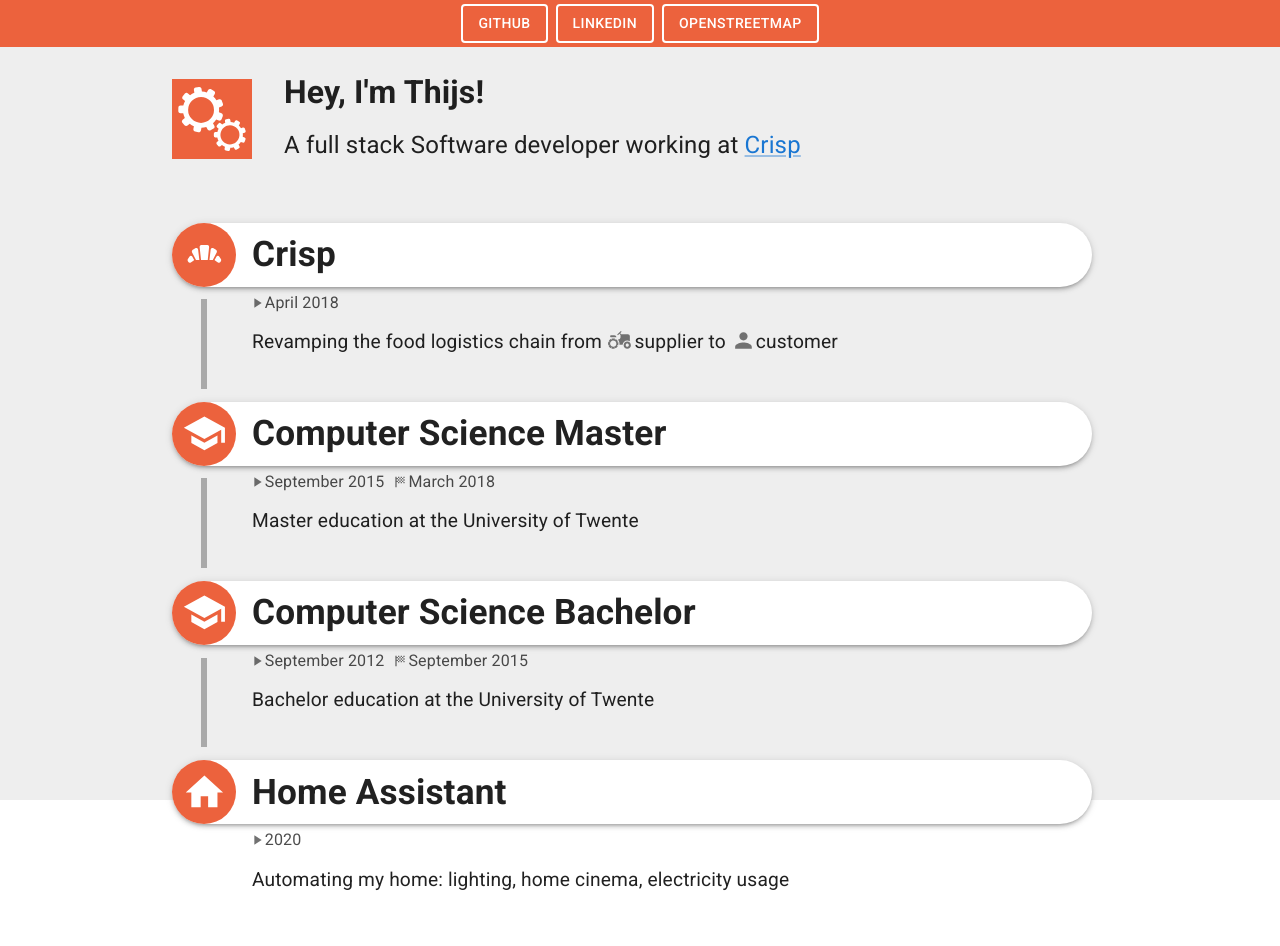
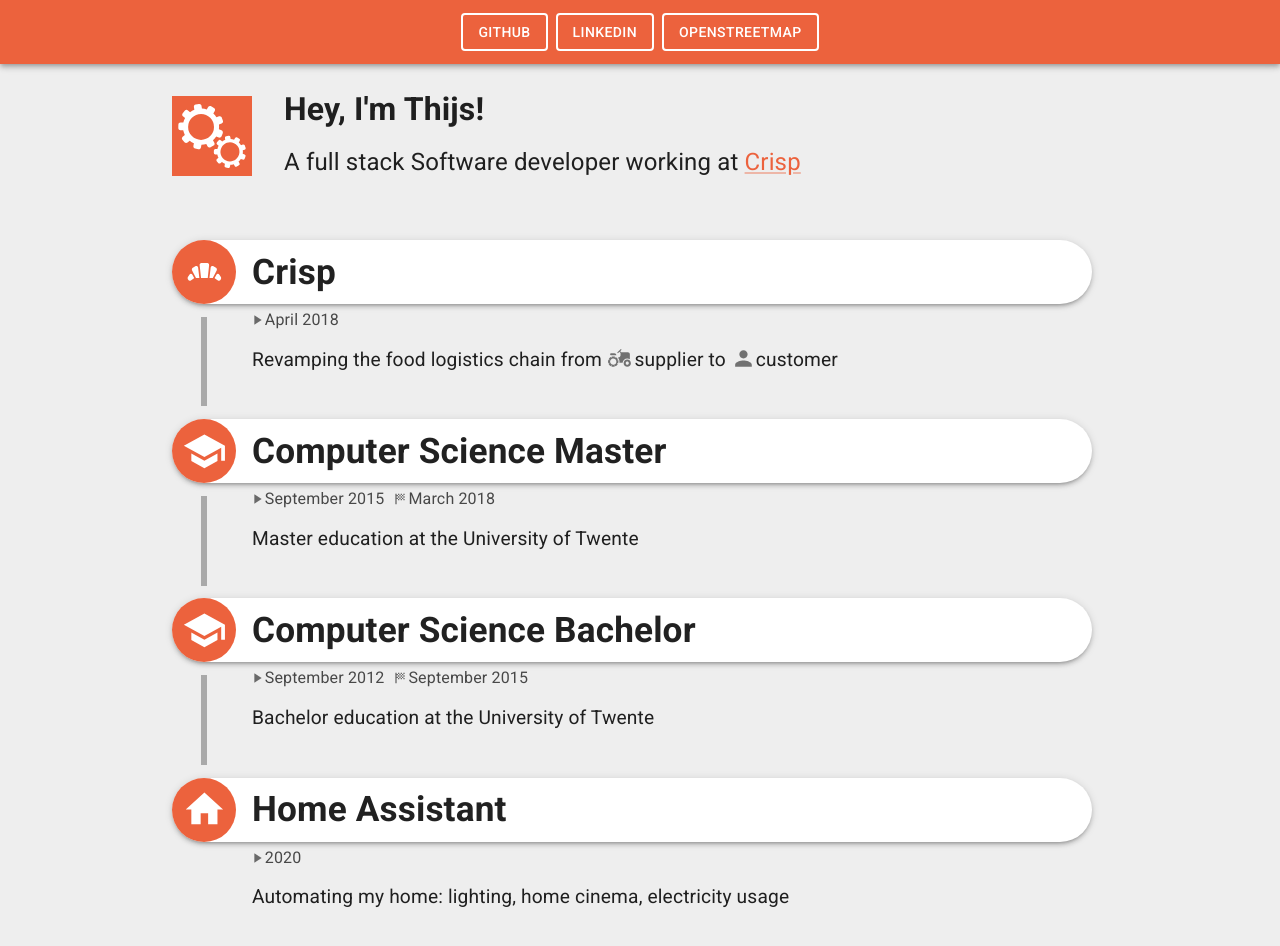
Before and after one commit to NLthijs48/NLthijs48.github.io, a React (Create React App) app: page / in a window 1280 px wide. Shown: the top 946 px of the page. Built offline with nearby package versions, Linux system fonts and the light colour scheme.

Commit message:
Define Material-UI theme, use it
Prevents defining same colors in multiple places

```diff
--- a/src/components/Header.tsx
+++ b/src/components/Header.tsx
@@ -1,16 +1,16 @@
 import React from 'react';
 import Button from '@mui/material/Button';
 import Link from '@mui/material/Link';
+import {AppBar, Toolbar} from '@mui/material';
 
 /** Header at the top of the page */
 function Header() {
 	return (
-		<header
+		<AppBar position="relative">
+			<Toolbar
 				style={{
 					display: 'flex',
 					flexDirection: 'row',
-				backgroundColor: '#ec623d',
-				height: 50,
 					justifyContent: 'center',
 					width: '100%',
 				}}
@@ -18,7 +18,8 @@
 				<ExternalLinkButton href="https://github.com/NLthijs48">Github</ExternalLinkButton>
 				<ExternalLinkButton href="https://www.linkedin.com/in/thijswiefferink/">LinkedIn</ExternalLinkButton>
 				<ExternalLinkButton href="https://www.openstreetmap.org/user/NLthijs48">OpenStreetMap</ExternalLinkButton>
-		</header>
+			</Toolbar>
+		</AppBar>
 	);
 }
 
--- a/src/index.tsx
+++ b/src/index.tsx
@@ -2,11 +2,12 @@
 import ReactDOM from 'react-dom/client';
 import HomePage from './HomePage';
 import reportWebVitals from './reportWebVitals';
-import {CssBaseline} from '@mui/material';
+import {CssBaseline, ThemeProvider} from '@mui/material';
 import '@fontsource/roboto/300.css';
 import '@fontsource/roboto/400.css';
 import '@fontsource/roboto/500.css';
 import '@fontsource/roboto/700.css';
+import theme from './theme';
 
 // https://mui.com/material-ui/getting-started/installation/
 // TODO: Sentry
@@ -14,8 +15,10 @@
 const root = ReactDOM.createRoot(document.getElementById('root') as HTMLElement);
 root.render(
 	<React.StrictMode>
-		<CssBaseline />
-		<HomePage />
+		<ThemeProvider theme={theme}>
+			<CssBaseline />
+			<HomePage />
+		</ThemeProvider>
 	</React.StrictMode>
 );
 
--- /dev/null
+++ b/src/theme.ts
@@ -0,0 +1,14 @@
+import {createTheme} from '@mui/material';
+
+const theme = createTheme({
+	palette: {
+		primary: {
+			main: '#ec623d',
+		},
+		background: {
+			default: '#eeeeee',
+		},
+	},
+});
+
+export default theme;
--- a/src/timeline/ActivityItem.tsx
+++ b/src/timeline/ActivityItem.tsx
@@ -1,13 +1,15 @@
 import Paper from '@mui/material/Paper';
 import React from 'react';
 import ActivityInformation from '../activities/ActivityInformation';
-import {PlayArrow, SportsScore} from '@mui/icons-material';
+import TimePeriodIndicator from './TimePeriodIndicator';
+import theme from '../theme';
 
 interface ActivityItemProps {
 	activity: ActivityInformation;
 	/** Indicate this activity is the last one, hiding the connector */
 	last?: boolean;
 }
+
 function ActivityItem(props: ActivityItemProps) {
 	// Different colors for hobby/job/study?
 	return (
@@ -20,7 +22,7 @@
 						display: 'flex',
 						alignItems: 'center',
 						justifyContent: 'center',
-						backgroundColor: '#ec623d', // Orange
+						backgroundColor: theme.palette.primary.main,
 						marginTop: 0,
 						marginBottom: '0.4em',
 						borderRadius: '50%',
@@ -70,22 +72,7 @@
 						{props.activity.name}
 					</h3>
 				</Paper>
-				<div
-					style={{
-						fontSize: '0.5em',
-						opacity: 0.8,
-						height: '2em',
-						display: 'flex',
-						alignItems: 'center',
-					}}
-				>
-					<PlayArrow style={{opacity: 0.8, marginLeft: '-0.2em', fontSize: 'inherit'}} /> {props.activity.from}
-					{!!props.activity.till && (
-						<React.Fragment>
-							<SportsScore style={{marginLeft: '0.5em', opacity: 0.8, fontSize: 'inherit'}} /> {props.activity.till}
-						</React.Fragment>
-					)}
-				</div>
+				<TimePeriodIndicator activity={props.activity} />
 				<div style={{fontSize: '0.6em', marginTop: '0.5em'}}>{props.activity.tagline}</div>
 			</div>
 		</div>
--- /dev/null
+++ b/src/timeline/TimePeriodIndicator.tsx
@@ -0,0 +1,26 @@
+import ActivityInformation from '../activities/ActivityInformation';
+import {PlayArrow, SportsScore} from '@mui/icons-material';
+import React from 'react';
+
+function TimePeriodIndicator(props: {activity: ActivityInformation}) {
+	return (
+		<div
+			style={{
+				fontSize: '0.5em',
+				opacity: 0.8,
+				height: '2em',
+				display: 'flex',
+				alignItems: 'center',
+			}}
+		>
+			<PlayArrow style={{opacity: 0.8, marginLeft: '-0.2em', fontSize: 'inherit'}} /> {props.activity.from}
+			{!!props.activity.till && (
+				<React.Fragment>
+					<SportsScore style={{marginLeft: '0.5em', opacity: 0.8, fontSize: 'inherit'}} /> {props.activity.till}
+				</React.Fragment>
+			)}
+		</div>
+	);
+}
+
+export default TimePeriodIndicator;
```
Lines whose indentation alone changed are shown as unchanged.
